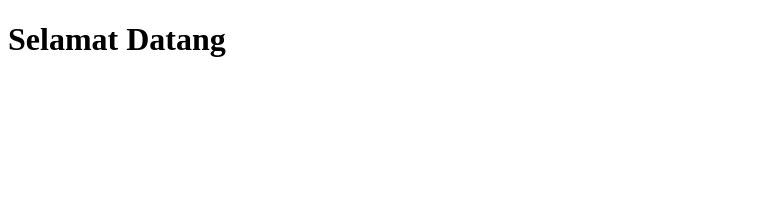
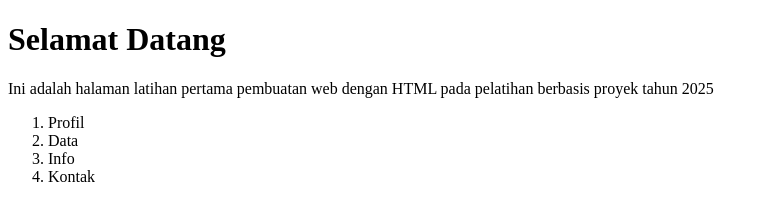
Before and after one commit to msidik021/Latihan-5, a plain HTML site: page latihan-git-5/index.html in a window 1280 px wide. Shown: the whole page, without its empty margins (0-769 px from the left). Drawn offline with Linux system fonts and the light colour scheme.

Commit message:
Update index.html and profile.html

```diff
--- a/latihan-git-5/index.html
+++ b/latihan-git-5/index.html
@@ -6,5 +6,16 @@
     <title>Document</title>
   </head>
   <h1>Selamat Datang</h1>
-  <body></body>
+  <body>
+    <p>
+      Ini adalah halaman latihan pertama pembuatan web dengan HTML pada
+      pelatihan berbasis proyek tahun 2025
+    </p>
+    <ol>
+      <li><a href="profile.html"></a>Profil</li>
+      <li>Data</li>
+      <li>Info</li>
+      <li>Kontak</li>
+    </ol>
+  </body>
 </html>
```
Also changed, not shown: latihan-git-5/profile.html (+1 -0 lines).
